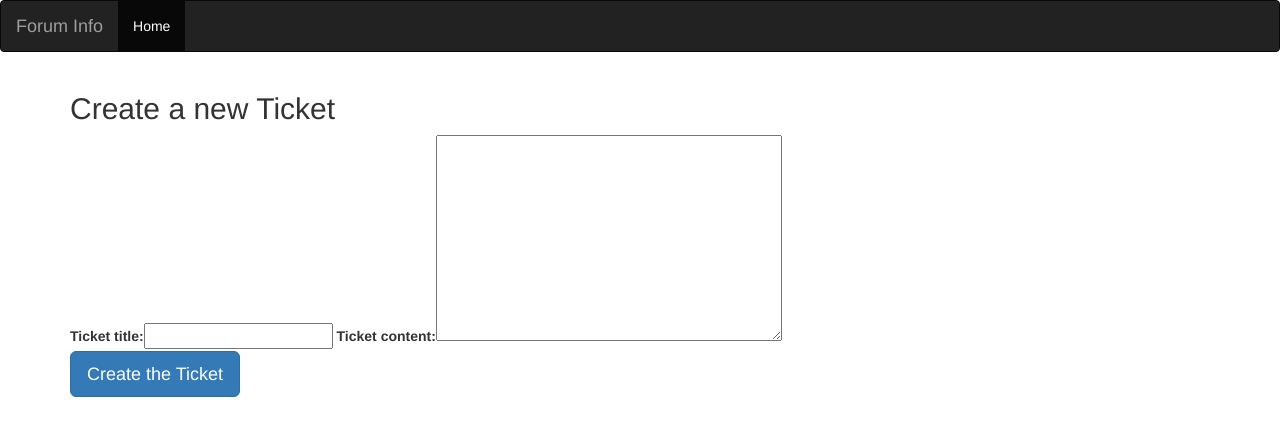
After one commit to mendelbellaiche/forum_info, a Django app: page /ticket/ in a window 1280 px wide. The commit adds this page. Shown: the top 436 px of the page. Run offline with Django 3.2, Linux system fonts and the light colour scheme; some libraries are stand-ins or nearby versions.

Commit message:
Add Code for creation of Ticket

```diff
--- a/forum/forms.py
+++ b/forum/forms.py
@@ -1,6 +1,12 @@
 
 from django.forms import ModelForm
-from .models import Comment
+from .models import Ticket, Comment
+
+
+class TicketForm(ModelForm):
+    class Meta:
+        model = Ticket
+        fields = ['ticket_title', 'ticket_content']
 
 
 class CommentForm(ModelForm):
--- a/forum/templates/forum/detail.html
+++ b/forum/templates/forum/detail.html
@@ -2,7 +2,7 @@
 <html lang="en">
 <head>
     <meta charset="UTF-8">
-    <title>Forum</title>
+    <title>Forum Info - {{ ticket.ticket_title }}</title>
     <link rel="stylesheet" href="https://maxcdn.bootstrapcdn.com/bootstrap/3.4.1/css/bootstrap.min.css">
     <script src="https://ajax.googleapis.com/ajax/libs/jquery/3.5.1/jquery.min.js"></script>
     <script src="https://maxcdn.bootstrapcdn.com/bootstrap/3.4.1/js/bootstrap.min.js"></script>
--- a/forum/templates/forum/index.html
+++ b/forum/templates/forum/index.html
@@ -2,7 +2,7 @@
 <html lang="en">
 <head>
     <meta charset="UTF-8">
-    <title>Forum</title>
+    <title>Forum Info - Home</title>
     <link rel="stylesheet" href="https://maxcdn.bootstrapcdn.com/bootstrap/3.4.1/css/bootstrap.min.css">
     <script src="https://ajax.googleapis.com/ajax/libs/jquery/3.5.1/jquery.min.js"></script>
     <script src="https://maxcdn.bootstrapcdn.com/bootstrap/3.4.1/js/bootstrap.min.js"></script>
@@ -22,7 +22,7 @@
     <div class="container">
 
         {% if latest_ticket_list %}
-
+            <p><a href="{% url 'ticket' %}" class="btn btn-lg btn-primary">Create a new Ticket</a></p>
             {% for ticket in latest_ticket_list %}
 
                 <div class="panel panel-default">
@@ -37,7 +37,7 @@
 
         {% else %}
             <div class="alert alert-danger">
-              <strong>No Ticket created!</strong> Click <a href="#">here</a> in order to create Ticket
+              <strong>No Ticket created!</strong> Click <a href="{% url 'ticket' %}">here</a> in order to create Ticket
             </div>
         {% endif %}
 
--- /dev/null
+++ b/forum/templates/forum/ticket.html
@@ -0,0 +1,38 @@
+<!DOCTYPE html>
+<html lang="en">
+<head>
+    <meta charset="UTF-8">
+    <title>Forum Info - Create a new Ticket</title>
+    <link rel="stylesheet" href="https://maxcdn.bootstrapcdn.com/bootstrap/3.4.1/css/bootstrap.min.css">
+    <script src="https://ajax.googleapis.com/ajax/libs/jquery/3.5.1/jquery.min.js"></script>
+    <script src="https://maxcdn.bootstrapcdn.com/bootstrap/3.4.1/js/bootstrap.min.js"></script>
+</head>
+<body>
+    {% load bootstrap_tags %}
+
+    <nav class="navbar navbar-inverse">
+        <div class="container-fluid">
+            <div class="navbar-header">
+                <a class="navbar-brand" href="/">Forum Info</a>
+            </div>
+            <ul class="nav navbar-nav">
+                <li class="active"><a href="/">Home</a></li>
+            </ul>
+        </div>
+    </nav>
+
+    <div class="container">
+
+        <h2>Create a new Ticket</h2>
+        <form action="{% url 'ticket' %}" method="post">
+            {% csrf_token %}
+            {{ ticketForm | as_bootstrap }}
+            <div class="form-actions">
+                <button type="submit" class="btn btn-lg btn-primary">Create the Ticket</button>
+            </div>
+        </form>
+
+    </div>
+
+</body>
+</html>
--- a/forum/urls.py
+++ b/forum/urls.py
@@ -4,5 +4,6 @@ from . import views
 
 urlpatterns = [
     path('', views.index, name='index'),
+    path('ticket/', views.ticket, name='ticket'),
     path('<int:ticket_id>/', views.detail, name='detail'),
 ]
--- a/forum/views.py
+++ b/forum/views.py
@@ -2,13 +2,26 @@ from django.shortcuts import render
 
 from django.http import HttpResponse, Http404, HttpResponseRedirect
 from .models import Ticket, Comment
-from .forms import CommentForm
+from .forms import TicketForm, CommentForm
 
 
 def index(request):
     latest_ticket_list = Ticket.objects.order_by('-pub_date')[:5]
     context = {'latest_ticket_list': latest_ticket_list}
     return render(request, 'forum/index.html', context)
+
+
+def ticket(request):
+    if request.method == 'POST':
+        ticket_form = TicketForm(request.POST)
+
+        if ticket_form.is_valid():
+            ticket_form.save()
+            return HttpResponseRedirect(request.path)
+    else:
+        ticket_form = TicketForm()
+    context = {'ticketForm': ticket_form}
+    return render(request, 'forum/ticket.html', context)
 
 
 def detail(request, ticket_id):
```
